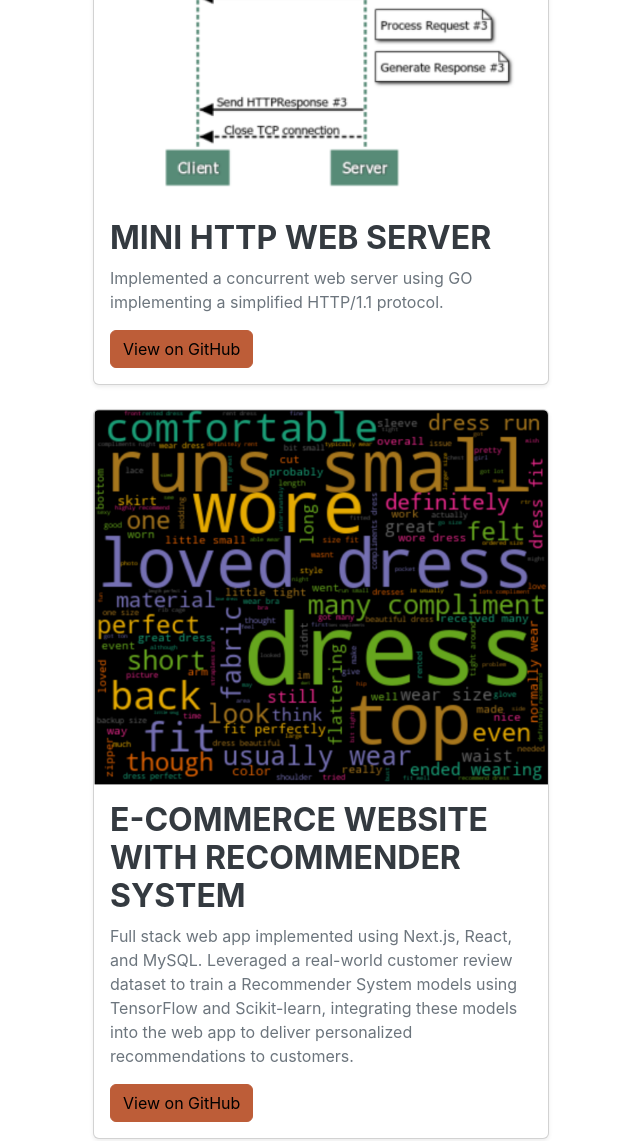
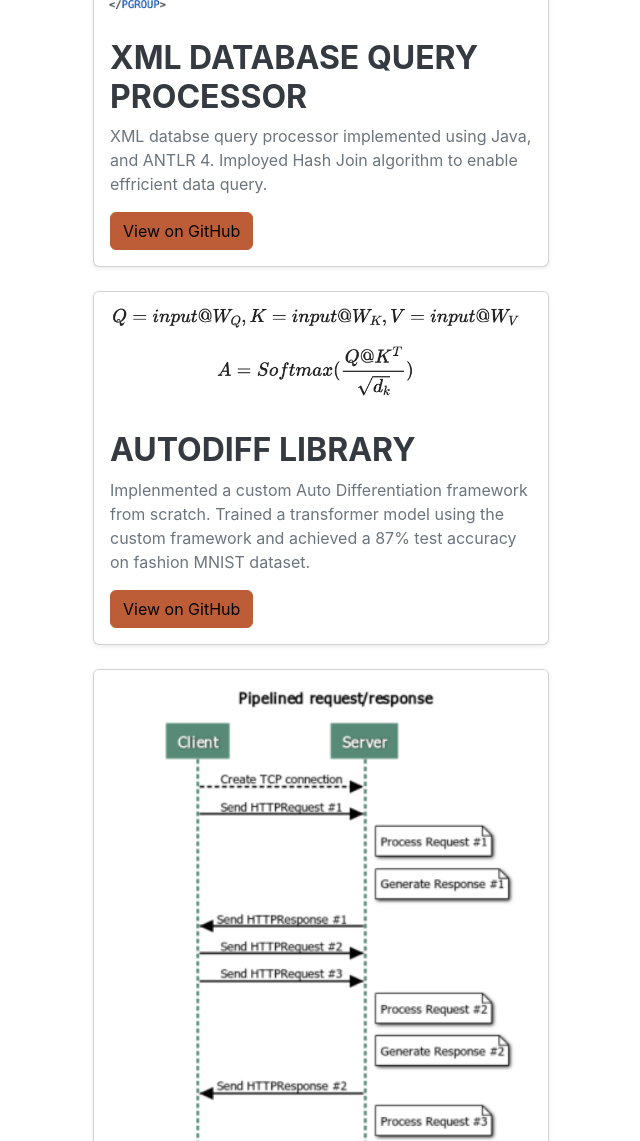
Before and after one commit to shli1126/shli1126.github.io, a plain HTML site: page index.html in a window 1280 px wide. Shown: the part 4920-6061 px from the top of the page, without its empty margins (227-867 px from the left). Drawn offline with nearby package versions, Linux system fonts and the light colour scheme; a web font is replaced by a local one.

Commit message:
update project and resume

```diff
--- a/index.html
+++ b/index.html
@@ -182,6 +182,49 @@
                     <div class="col-md-6">
                         <div class="card mb-4 shadow-sm">
                             <img
+                                src="./assets/img/xquery.png"
+                                class="card-img-top"
+                                alt="Project 1 Image"
+                            />
+                            <div class="card-body">
+                                <h3 class="card-title">XML Database Query Processor</h3>
+                                <p class="card-text">
+                                    XML databse query processor implemented using Java, and ANTLR 4. Imployed Hash Join algorithm to enable effricient
+                                    data query.
+                                </p>
+                                <a href="https://github.com/shli1126/XML-Database-Query-Processor" class="btn btn-primary" target="_blank">
+                                    View on GitHub
+                                </a>
+                            </div>
+                        </div>
+                    </div>
+
+
+                    <div class="col-md-6">
+                        <div class="card mb-4 shadow-sm">
+                            <img
+                                src="./assets/img/autodiff.png"
+                                class="card-img-top"
+                                alt="Project 1 Image"
+                            />
+                            <div class="card-body">
+                                <h3 class="card-title">AutoDiff library</h3>
+                                <p class="card-text">
+                                    Implenmented a custom Auto Differentiation framework from scratch. Trained a transformer model using
+                                    the custom framework and achieved a 87% test accuracy on fashion MNIST dataset.
+                                </p>
+                                <a href="https://github.com/shli1126" class="btn btn-primary" target="_blank">
+                                    View on GitHub
+                                </a>
+                            </div>
+                        </div>
+                    </div>
+
+
+
+                    <div class="col-md-6">
+                        <div class="card mb-4 shadow-sm">
+                            <img
                                 src="./assets/img/http.png"
                                 class="card-img-top"
                                 alt="Project 1 Image"
@@ -208,14 +251,14 @@
                                 alt="Project 1 Image"
                             />
                             <div class="card-body">
-                                <h3 class="card-title">E-commerce Website with Recommender system</h3>
+                                <h3 class="card-title">ML Recommender system</h3>
                                 <p class="card-text">
                                     Full stack web app implemented using Next.js, React, and MySQL. Leveraged
                                     a real-world customer review dataset to train a Recommender System models using
                                     TensorFlow and Scikit-learn, integrating these models into the web app to deliver
                                     personalized recommendations to customers.
                                 </p>
-                                <a href="https://github.com/shli1126/E-commerce.Recommender" class="btn btn-primary" target="_blank">
+                                <a href="https://github.com/shli1126/RentTheRunWayRatingPrediction" class="btn btn-primary" target="_blank">
                                     View on GitHub
                                 </a>
                             </div>
```
Also changed, not shown: assets/img/autodiff.png (added), assets/img/xquery.png (added), 4 other files.
